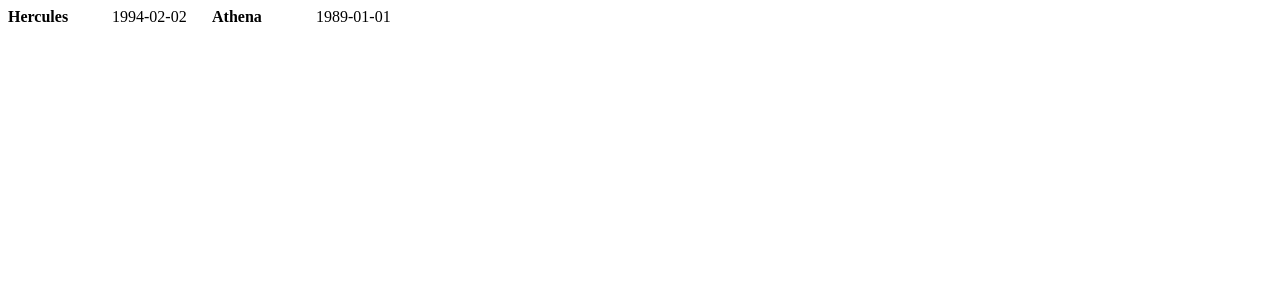
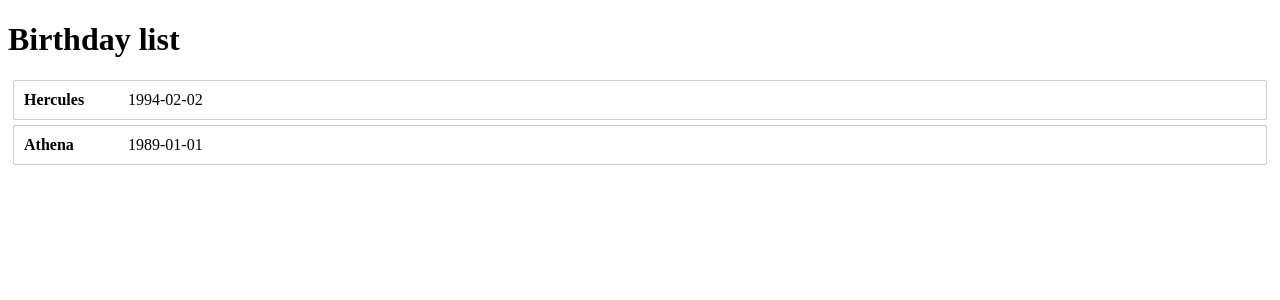
Before and after one commit to bhubr/svelte-with-tdd-birthdays, a SvelteKit app: page /birthdays in a window 1280 px wide. Shown: the top 300 px of the page. Built offline with nearby package versions, Linux system fonts and the light colour scheme.

Commit message:
Style birthdays page

```diff
--- a/src/routes/birthdays/+page.svelte
+++ b/src/routes/birthdays/+page.svelte
@@ -5,6 +5,24 @@
 	export let data: { birthdays: IBirthday[] };
 </script>
 
-{#each data.birthdays as birthday}
-	<Birthday name={birthday.name} dob={birthday.dob} />
-{/each}
+<h1>Birthday list</h1>
+<ol>
+	{#each data.birthdays as birthday}
+		<li>
+			<Birthday {...birthday} />
+		</li>
+	{/each}
+</ol>
+
+<style>
+    ol {
+        list-style-type: none;
+        padding-left: 0;
+    }
+    li {
+        padding: 10px;
+        margin: 5px;
+        border: 1px solid #ccc;
+        border-radius: 2px;
+    }
+</style>
```
